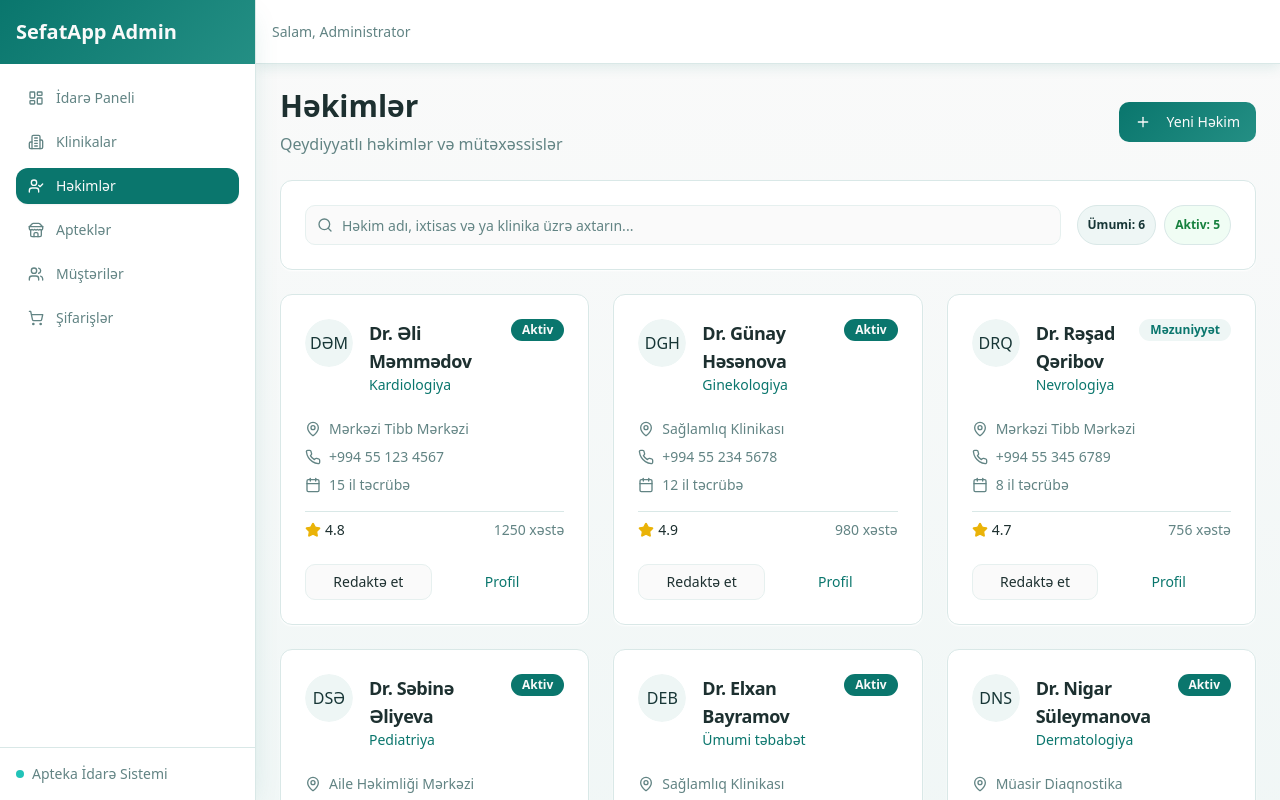
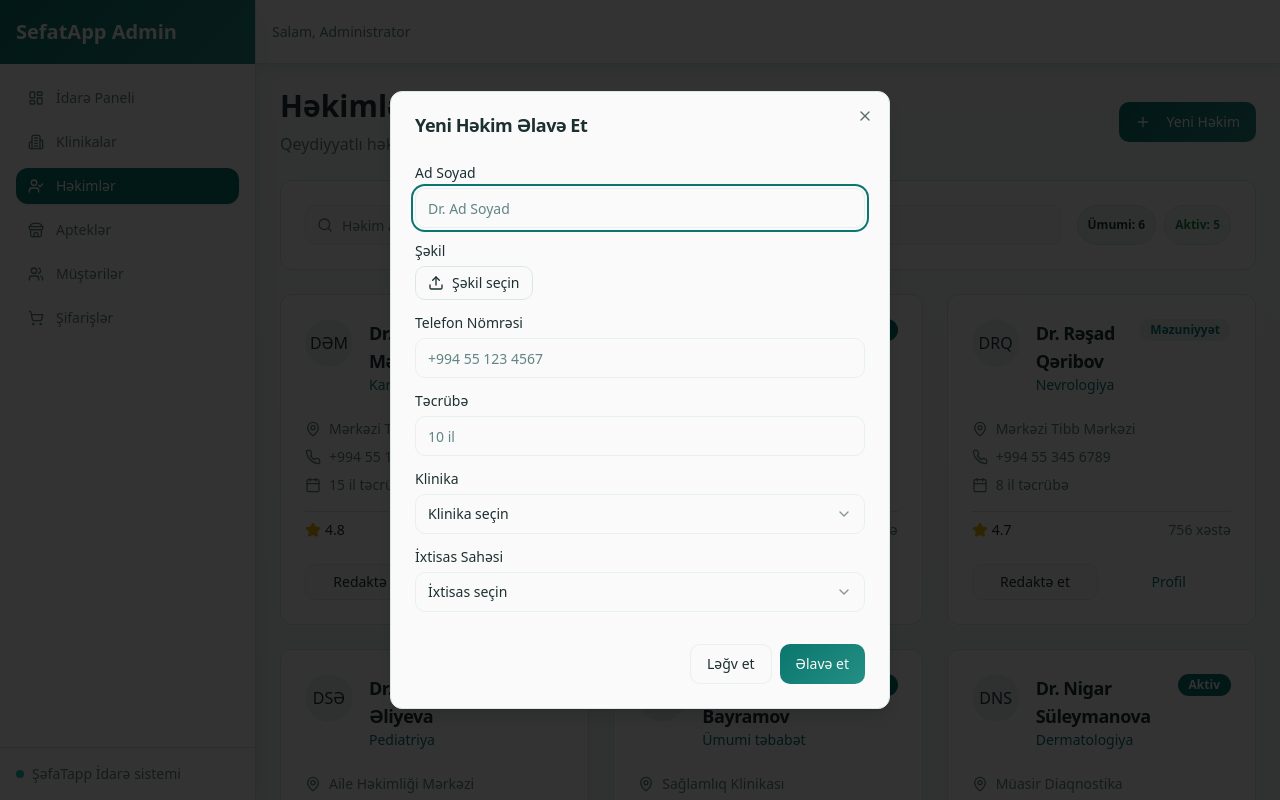
Before and after one commit to Prestgg1/NextjsProjects, a React (Vite) app: page /hekimler in a window 1280 px wide. Both pictures are taken after a click on the button "Yeni Həkim". Shown: the top 800 px of the page. Built offline with nearby package versions, Linux system fonts and the light colour scheme.

Commit message:
Update sidebar and add doctor modal
Update sidebar text to "ŞəfaTapp İdarə Sistemi".
Add a modal to the "Yeni Həkim" button in the Həkimlər section, allowing input for Name, Surname, Photo, Phone, Experience, Clinic, and Field.

```diff
--- a/src/components/AdminLayout.tsx
+++ b/src/components/AdminLayout.tsx
@@ -112,7 +112,7 @@ export const AdminLayout = ({ children }: AdminLayoutProps) => {
           <div className="border-t p-4">
             <div className="flex items-center gap-2 text-sm text-muted-foreground">
               <div className="h-2 w-2 rounded-full bg-pharmacy-accent" />
-              <span>Apteka İdarə Sistemi</span>
+              <span>ŞəfaTapp İdarə sistemi</span>
             </div>
           </div>
         </div>
--- a/src/pages/Hekimler.tsx
+++ b/src/pages/Hekimler.tsx
@@ -4,7 +4,10 @@ import { Button } from "@/components/ui/button";
 import { Input } from "@/components/ui/input";
 import { Badge } from "@/components/ui/badge";
 import { Avatar, AvatarFallback, AvatarImage } from "@/components/ui/avatar";
-import { Plus, Search, MapPin, Phone, Star, Calendar, UserCheck } from "lucide-react";
+import { Dialog, DialogContent, DialogHeader, DialogTitle, DialogTrigger } from "@/components/ui/dialog";
+import { Label } from "@/components/ui/label";
+import { Select, SelectContent, SelectItem, SelectTrigger, SelectValue } from "@/components/ui/select";
+import { Plus, Search, MapPin, Phone, Star, Calendar, UserCheck, Upload } from "lucide-react";
 
 const hekimler = [
   {
@@ -83,6 +86,15 @@ const hekimler = [
 
 export default function Hekimler() {
   const [axtar, setAxtar] = useState("");
+  const [modalAciq, setModalAciq] = useState(false);
+  const [yeniHekim, setYeniHekim] = useState({
+    ad: "",
+    telefon: "",
+    tecrube: "",
+    klinika: "",
+    ixtisas: "",
+    sekil: null as File | null
+  });
 
   const filteredHekimler = hekimler.filter(hekim =>
     hekim.ad.toLowerCase().includes(axtar.toLowerCase()) ||
@@ -100,10 +112,121 @@ export default function Hekimler() {
             Qeydiyyatlı həkimlər və mütəxəssislər
           </p>
         </div>
-        <Button className="bg-gradient-pharmacy hover:opacity-90 text-primary-foreground">
-          <Plus className="h-4 w-4 mr-2" />
-          Yeni Həkim
-        </Button>
+        <Dialog open={modalAciq} onOpenChange={setModalAciq}>
+          <DialogTrigger asChild>
+            <Button className="bg-gradient-pharmacy hover:opacity-90 text-primary-foreground">
+              <Plus className="h-4 w-4 mr-2" />
+              Yeni Həkim
+            </Button>
+          </DialogTrigger>
+          <DialogContent className="sm:max-w-[500px]">
+            <DialogHeader>
+              <DialogTitle>Yeni Həkim Əlavə Et</DialogTitle>
+            </DialogHeader>
+            <div className="grid gap-4 py-4">
+              <div className="grid gap-2">
+                <Label htmlFor="ad">Ad Soyad</Label>
+                <Input
+                  id="ad"
+                  placeholder="Dr. Ad Soyad"
+                  value={yeniHekim.ad}
+                  onChange={(e) => setYeniHekim({...yeniHekim, ad: e.target.value})}
+                />
+              </div>
+
+              <div className="grid gap-2">
+                <Label htmlFor="sekil">Şəkil</Label>
+                <div className="flex items-center gap-2">
+                  <Input
+                    id="sekil"
+                    type="file"
+                    accept="image/*"
+                    onChange={(e) => setYeniHekim({...yeniHekim, sekil: e.target.files?.[0] || null})}
+                    className="hidden"
+                  />
+                  <Label
+                    htmlFor="sekil"
+                    className="flex items-center gap-2 px-3 py-2 border rounded-md cursor-pointer hover:bg-accent"
+                  >
+                    <Upload className="h-4 w-4" />
+                    {yeniHekim.sekil ? yeniHekim.sekil.name : "Şəkil seçin"}
+                  </Label>
+                </div>
+              </div>
+
+              <div className="grid gap-2">
+                <Label htmlFor="telefon">Telefon Nömrəsi</Label>
+                <Input
+                  id="telefon"
+                  placeholder="+994 55 123 4567"
+                  value={yeniHekim.telefon}
+                  onChange={(e) => setYeniHekim({...yeniHekim, telefon: e.target.value})}
+                />
+              </div>
+
+              <div className="grid gap-2">
+                <Label htmlFor="tecrube">Təcrübə</Label>
+                <Input
+                  id="tecrube"
+                  placeholder="10 il"
+                  value={yeniHekim.tecrube}
+                  onChange={(e) => setYeniHekim({...yeniHekim, tecrube: e.target.value})}
+                />
+              </div>
+
+              <div className="grid gap-2">
+                <Label htmlFor="klinika">Klinika</Label>
+                <Select value={yeniHekim.klinika} onValueChange={(value) => setYeniHekim({...yeniHekim, klinika: value})}>
+                  <SelectTrigger>
+                    <SelectValue placeholder="Klinika seçin" />
+                  </SelectTrigger>
+                  <SelectContent>
+                    <SelectItem value="merkezi-tibb">Mərkəzi Tibb Mərkəzi</SelectItem>
+                    <SelectItem value="saglamlig-klinikasi">Sağlamlıq Klinikası</SelectItem>
+                    <SelectItem value="aile-hekimligi">Aile Həkimliği Mərkəzi</SelectItem>
+                    <SelectItem value="muasir-diaqnostika">Müasir Diaqnostika</SelectItem>
+                  </SelectContent>
+                </Select>
+              </div>
+
+              <div className="grid gap-2">
+                <Label htmlFor="ixtisas">İxtisas Sahəsi</Label>
+                <Select value={yeniHekim.ixtisas} onValueChange={(value) => setYeniHekim({...yeniHekim, ixtisas: value})}>
+                  <SelectTrigger>
+                    <SelectValue placeholder="İxtisas seçin" />
+                  </SelectTrigger>
+                  <SelectContent>
+                    <SelectItem value="kardiologiya">Kardiologiya</SelectItem>
+                    <SelectItem value="ginekologiya">Ginekologiya</SelectItem>
+                    <SelectItem value="nevrologiya">Nevrologiya</SelectItem>
+                    <SelectItem value="pediatriya">Pediatriya</SelectItem>
+                    <SelectItem value="umumi-tebabet">Ümumi təbabət</SelectItem>
+                    <SelectItem value="dermatologiya">Dermatologiya</SelectItem>
+                    <SelectItem value="ortopediya">Ortopediya</SelectItem>
+                    <SelectItem value="oftalmologiya">Oftalmologiya</SelectItem>
+                  </SelectContent>
+                </Select>
+              </div>
+            </div>
+
+            <div className="flex justify-end gap-2">
+              <Button variant="outline" onClick={() => setModalAciq(false)}>
+                Ləğv et
+              </Button>
+              <Button
+                className="bg-gradient-pharmacy hover:opacity-90 text-primary-foreground"
+                onClick={() => {
+                  // Burada yeni həkimi əlavə etmək məntıqı olacaq
+                  console.log("Yeni həkim məlumatları:", yeniHekim);
+                  setModalAciq(false);
+                  setYeniHekim({ad: "", telefon: "", tecrube: "", klinika: "", ixtisas: "", sekil: null});
+                }}
+              >
+                Əlavə et
+              </Button>
+            </div>
+          </DialogContent>
+        </Dialog>
       </div>
 
       {/* Search and stats */}
```
